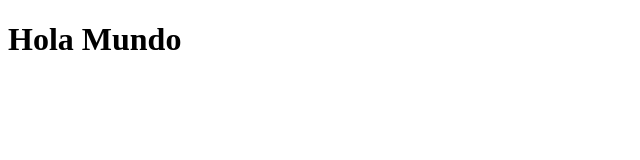
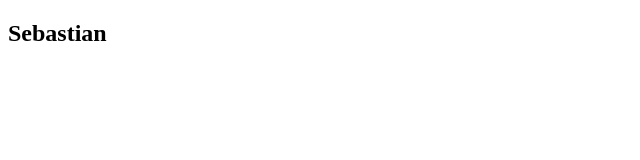
Before and after one commit to sebastiandonoso/prueba, a plain HTML site: page index.html in a window 1280 px wide. Shown: the whole page, without its empty margins (0-640 px from the left). Drawn offline with Linux system fonts and the light colour scheme.

Commit message:
Mejorando el index.html

```diff
--- a/index.html
+++ b/index.html
@@ -3,9 +3,12 @@
 <head>
 	<meta charset="UTF-8">
 	<meta name="viewport" content="width=device-width, user-scalable=no, initial-scale=1.0, maximum-scale=1.0, minimum-scale=1.0">
-	<title>Git</title>
+	<title>Git y Github</title>
 </head>
 <body>
-	<h1>Hola Mundo</h1>
+
+	<div class="container">
+		<h2>Sebastian</h2>
+	</div>
 </body>
 </html>
```
